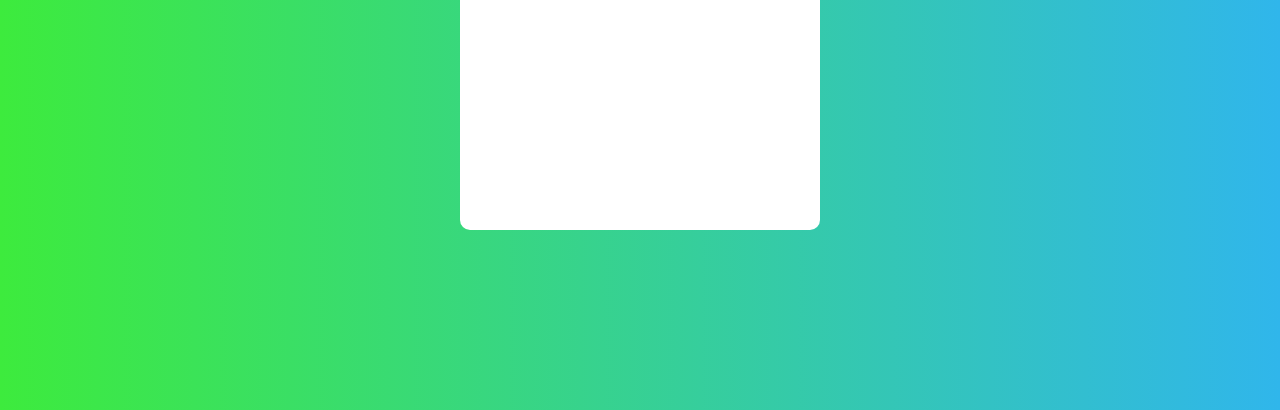
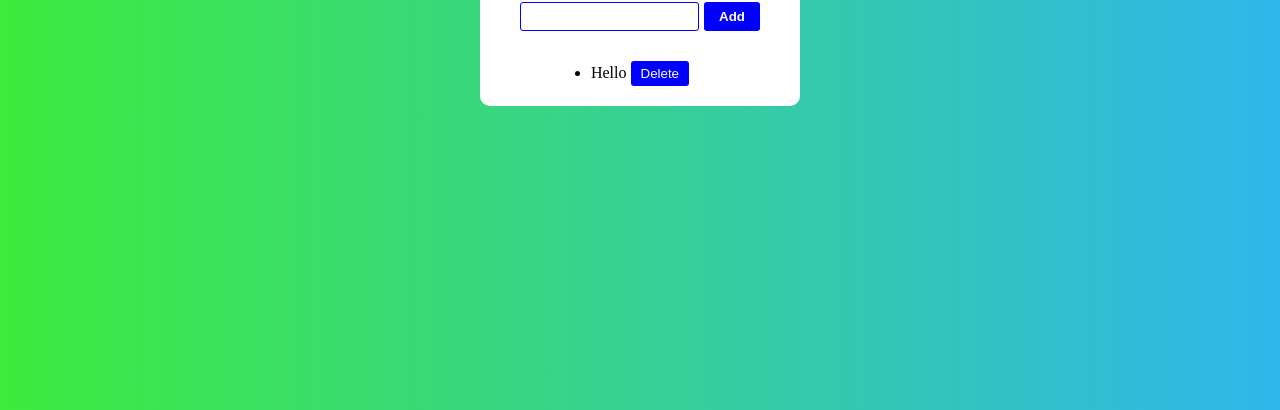
Before and after one commit to subash13032001/subash-todo-list-mini-profect, a plain HTML site: page index.html in a window 1280 px wide. Shown: the part 390-800 px from the top of the page. Drawn offline with Linux system fonts and the light colour scheme.

Commit message:
added the css file

```diff
--- a/style.css
+++ b/style.css
@@ -1,49 +1,55 @@
-*{
+* {
     margin: 0px;
     padding: 0px;
+    box-sizing: border-box;
 }
-#outer-box{
-    background: linear-gradient(to right,#3deb3d,#30b6eb);
-    width: 100%;
-    height: 100vh;
+
+#outer-box {
+    background: linear-gradient(to right, #3deb3d, #30b6eb);
+    min-width: 100%;
+    min-height: 100vh;
     display: flex;
     justify-content: center;
     align-items: center;
 
 
 }
-#inner-box
-{
 
-    background-color:white;
-    width: 300px;
-    min-height: 50%;
+#inner-box {
+
+    background-color: white;
+    min-width: 25%;
+    min-height: 70%;
     padding: 20px 30px;
     border-radius: 10px;
 }
-#inner-box h1{
+
+#inner-box h1 {
     text-align: center;
     font-size: 50px;
     margin-bottom: 10px;
 }
 
-#box1{
+#box1 {
     display: flex;
     justify-content: center;
 
 }
-#inputbox{
-    width: 200px;
-    height: 25px;
+
+#inputbox {
+    max-width: 70%;
+    max-height: 25%;
     border: 1px solid blue;
     border-radius: 3px;
 
 
 }
-#inputbox:focus{
+
+#inputbox:focus {
     outline: none;
 }
-#btn{
+
+#btn {
     background-color: blue;
     color: white;
     margin-left: 5px;
@@ -52,7 +58,8 @@
     border-radius: 3px;
     padding: 7px 15px;
 }
-#ul{
+
+#ul {
     display: flex;
     justify-content: center;
     margin-top: 30px;
@@ -60,14 +67,16 @@
 
 
 }
-#btn2{
+
+#btn2 {
     background-color: blue;
     padding: 5px 10px;
     border: none;
     border-radius: 3px;
     color: white;
 }
-#btn3{
+
+#btn3 {
     background-color: blue;
     padding: 5px 10px;
     border: none;
```
